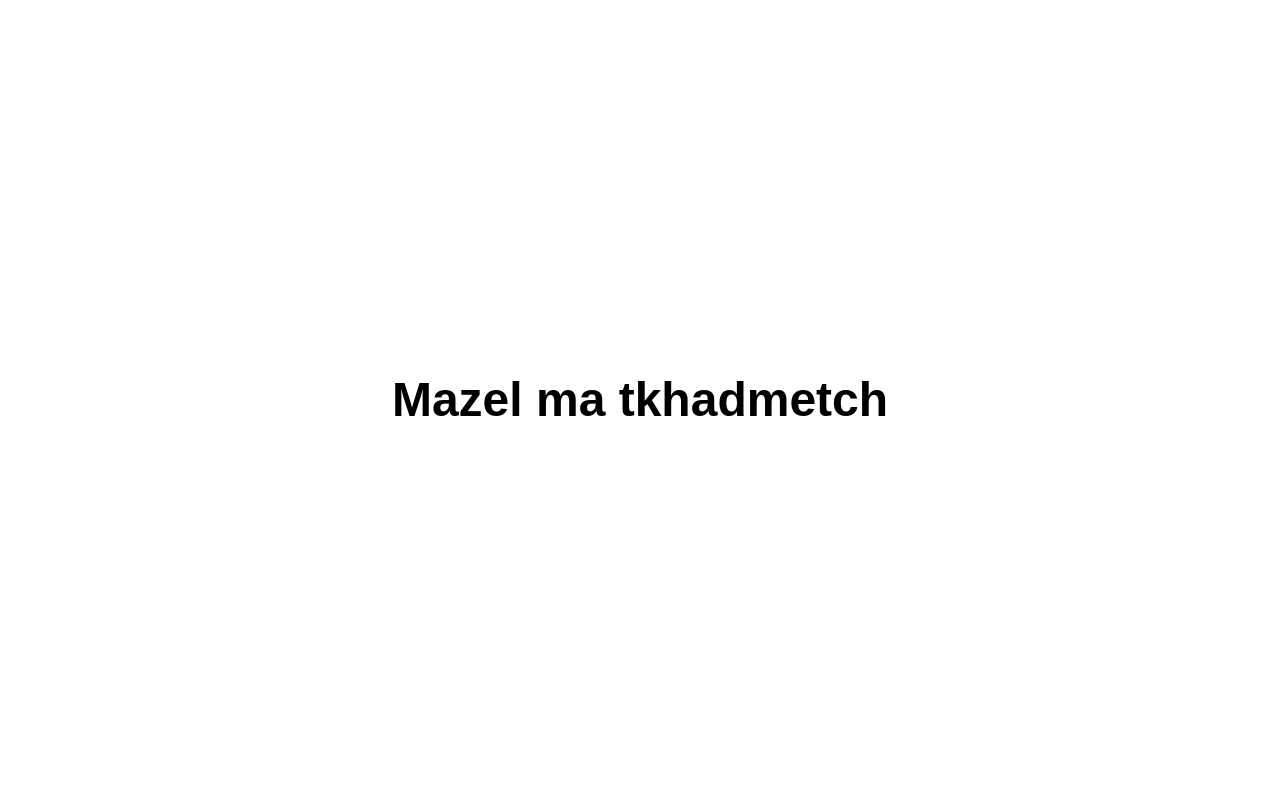
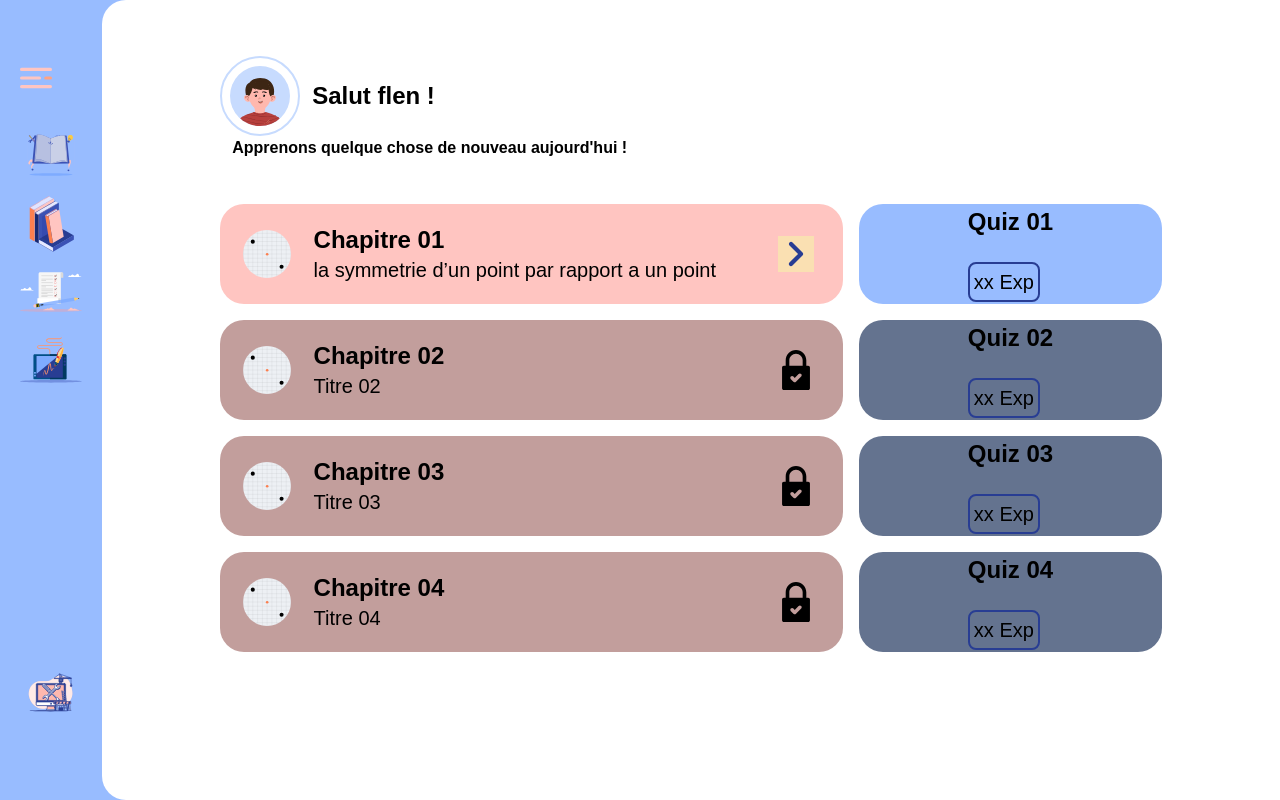
Before and after one commit to Abdelalim03/Projet2CP, a React (Create React App) app: page /cours in a window 1280 px wide. Built offline with nearby package versions, Linux system fonts and the light colour scheme; the HTML template or start-up script is replaced by a standard one; a web font is replaced by a local one.

Commit message:
cours is here

```diff
--- a/src/App.js
+++ b/src/App.js
@@ -13,7 +13,7 @@ function App() {
     <Router>
     <Routes>
       <Route path="/" >
-          <Route index element={<Cours />} />
+        <Route index element={<Langue />} />
         <Route path="welcome"  >
           <Route path="arabe" element={<NoPage />} />
           <Route path="francais" element={<Landing />} />
@@ -24,6 +24,7 @@ function App() {
         <Route path="menu" element={<Menu />}>
         {/* <Route path=":avatarId" element={<Menu />} /> */}
         </Route>
+        <Route path="cours" element={<Cours />} />
         <Route path="*" element={<NoPage />} />
       </Route>
     </Routes>
--- a/src/Components/SideBar.js
+++ b/src/Components/SideBar.js
@@ -1,8 +1,31 @@
 
 import React from 'react'
+import { Link } from 'react-router-dom'
 
 export default function SideBar() {
   return (
-    <div>SideBar</div>
+      <div className='flex flex-col fixed h-screen  left-0 top-0  justify-between items-center w-[8%] pt-14 lg:pt-16 px-3 lg:px-5'>
+            <div >
+                <button className='mb-6 lg:mb-9'><img className='w-6 lg:w-8 h-5 lg:h-7' src='/Cours/side bar/MenuIcon.svg' alt='menuic' /></button>
+            <Link to="/menu">
+            <button className='mb-2 lg:mb-3'><img className='w-14 lg:w-16 h-12 lg:h-14' src='/Cours/side bar/Instruction manual-rafiki 1.svg' alt='menuic' /></button>
+            </Link>
+            <Link to="/cours">
+              <button className='mb-2 lg:mb-3'><img className='w-14 lg:w-16 h-12 lg:h-14' src='/Cours/side bar/Group.svg' alt='menuic' /></button>
+            </Link>
+
+            <Link to="/exercices">
+              <button className='mb-2 lg:mb-3'><img className='w-14 lg:w-16 h-12 lg:h-14' src='/Cours/side bar/Group-1.svg' alt='menuic' /></button>
+            </Link>
+            <Link to="/dessiner">
+              <button className='mb-2 lg:mb-28'><img className='w-14 lg:w-16 h-12 lg:h-14' src='/Cours/side bar/OutilLibreIcon.svg' alt='menuic' /></button>
+            </Link>
+            </div>
+            <div  >
+               <Link to="/parametres">
+                  <button className='mb-20'><img className='w-14 lg:w-16 h-12 lg:h-14' src='/Cours/side bar/Maintenance-bro.svg' alt='menuic' /></button>
+               </Link>
+            </div>
+        </div>
   )
 }
--- a/src/pages/Cours/Cours.js
+++ b/src/pages/Cours/Cours.js
@@ -1,32 +1,28 @@
 import React from 'react'
+import SideBar from '../../Components/SideBar'
 
 function Cours() {
+
   return (
-    <div className='relative h-screen w-screen bg-[#98BCFF] flex flex-row selection:bg-fuchsia-300'>
-        <div className='w-[8%] h-[100%] pt-14 lg:pt-16 px-3 lg:px-5'>
-            <button className='mb-6 lg:mb-9'><img className='w-6 lg:w-8 h-5 lg:h-7' src='Cours/side bar/MenuIcon.svg' alt='menuic' /></button>
-            <button className='mb-2 lg:mb-3'><img className='w-14 lg:w-16 h-12 lg:h-14' src='Cours/side bar/Instruction manual-rafiki 1.svg' alt='menuic' /></button>
-            <button className='mb-2 lg:mb-3'><img className='w-14 lg:w-16 h-12 lg:h-14' src='Cours/side bar/Group.svg' alt='menuic' /></button>
-            <button className='mb-2 lg:mb-3'><img className='w-14 lg:w-16 h-12 lg:h-14' src='Cours/side bar/Group-1.svg' alt='menuic' /></button>
-            <button className='mb-24 lg:mb-28'><img className='w-14 lg:w-16 h-12 lg:h-14' src='Cours/side bar/OutilLibreIcon.svg' alt='menuic' /></button>
-            <button className=''><img className='w-14 lg:w-16 h-12 lg:h-14' src='Cours/side bar/Maintenance-bro.svg' alt='menuic' /></button>
-        </div>
-        <div className='bg-white rounded-l-2xl lg:rounded-l-3xl flex flex-col justify-center items-center w-[92%] h-[100%]'>
-            <div className='w-[80%] h-[30%]'>
+    <div className='relative   bg-[#98BCFF] min-h-screen flex flex-row-reverse selection:bg-fuchsia-300 overflow-y-auto '>
+        <SideBar />
+        <div className='bg-white rounded-l-2xl lg:rounded-l-3xl  flex flex-col py-7 lg:py-14 items-center w-[92%] '>
+            <div className='w-[80%] h-32 mb-0 lg:mb-5'>
                 <div className='flex'>
                     <div className='select-none h-16 lg:h-20 w-16 lg:w-20  p-2 rounded-[50%] border-2 border-[#C7DBFE] bg-white'>
                         <div className='h-[100%] w-[100%] rounded-[50%] overflow-hidden bg-[#C7DBFE]'>
-                            <img className='h-[80%] w-[100%] mt-[20%] ' src='avatar/Group-1.svg' alt='avatrar'/>
+                            <img className='h-[80%] w-[100%] mt-[20%] ' src='/avatar/Group-1.svg' alt='avatrar'/>
                         </div>
                     </div>
                     <p className='h-16 lg:h-20 w-28 lg:w-36 ml-3 py-4 lg:py-6 font-semibold text-lg lg:text-2xl'>Salut flen !</p>
                 </div>
                 <p className='ml-2 lg:ml-3 font-semibold text-sm lg:text-base'>Apprenons quelque chose de nouveau aujourd'hui !</p>
             </div>
-            <div className='w-[80%] h-[65%] grid grid-cols-3 gap-4 overflow-y-auto'>
+            <div className='w-[80%]  grid grid-cols-3 gap-4 '>
+
                 <div className='bg-[#FFC5C1] py-4 lg:py-5 rounded-3xl flex flex-row col-span-2'>
                     <div className='w-[15%] flex flex-row justify-center items-center'>
-                        <img className='w-9 lg:w-12 h-9 lg:h-12' src='Cours/imgCours/CoursPic.svg' alt='img1' />
+                        <img className='w-9 lg:w-12 h-9 lg:h-12' src='/Cours/imgCours/CoursPic.svg' alt='img1' />
                     </div>
                     <div className='w-[70%]'>
                         <div>
@@ -36,7 +32,7 @@ function Cours() {
                     </div>
                     <div className='w-[15%]  flex flex-row justify-center items-center'>
                         <button className='bg-[#FAE0B2] flex justify-center items-center w-6 lg:w-9 h-6 lg:h-9'>
-                            <img className='w-4 lg:w-7 h-4 lg:h-7' src='Cours/Icons/chevron-right-svgrepo-com (1) 1.svg' alt='icon'/>
+                            <img className='w-4 lg:w-7 h-4 lg:h-7' src='/Cours/Icons/chevron-right-svgrepo-com (1) 1.svg' alt='icon'/>
                         </button>
                     </div>
                 </div>
@@ -48,7 +44,7 @@ function Cours() {
                 </div>
                 <div className='bg-[#C29E9C] py-4 lg:py-5 rounded-3xl flex flex-row col-span-2'>
                     <div className='w-[15%] flex justify-center items-center'>
-                        <img className='w-9 lg:w-12 h-9 lg:h-12' src='src' alt='img1' />
+                        <img className='w-9 lg:w-12 h-9 lg:h-12' src='/Cours/imgCours/CoursPic.svg' alt='img1' />
                     </div>
                     <div className='w-[70%]'>
                         <div>
@@ -57,7 +53,7 @@ function Cours() {
                         </div>
                     </div>
                     <div className='w-[15%]  flex justify-center items-center'>
-                        <img className='w-7 lg:w-10 h-8 lg:h-11' src='Cours/Icons/lock-svgrepo-com 2.svg' alt='img'/>
+                        <img className='w-7 lg:w-10 h-8 lg:h-11' src='/Cours/Icons/lock-svgrepo-com 2.svg' alt='img'/>
                     </div>
                 </div>
                 <div className='flex justify-center items-center rounded-3xl bg-[#64738F]'>
@@ -68,7 +64,7 @@ function Cours() {
                 </div>
                 <div className='bg-[#C29E9C] py-4 lg:py-5 rounded-3xl flex flex-row col-span-2'>
                     <div className='w-[15%] flex justify-center items-center'>
-                        <img className='w-9 lg:w-12 h-9 lg:h-12' src='src' alt='img1' />
+                        <img className='w-9 lg:w-12 h-9 lg:h-12' src='/Cours/imgCours/CoursPic.svg' alt='img1' />
                     </div>
                     <div className='w-[70%]'>
                         <div>
@@ -77,7 +73,7 @@ function Cours() {
                         </div>
                     </div>
                     <div className='w-[15%]  flex justify-center items-center'>
-                        <img className='w-7 lg:w-10 h-8 lg:h-11' src='Cours/Icons/lock-svgrepo-com 2.svg' alt='img'/>
+                        <img className='w-7 lg:w-10 h-8 lg:h-11' src='/Cours/Icons/lock-svgrepo-com 2.svg' alt='img'/>
                     </div>
                 </div>
                 <div className='flex justify-center items-center rounded-3xl bg-[#64738F]'>
@@ -88,7 +84,7 @@ function Cours() {
                 </div>
                 <div className='bg-[#C29E9C] py-4 lg:py-5 rounded-3xl flex flex-row col-span-2'>
                     <div className='w-[15%] flex justify-center items-center'>
-                        <img className='w-9 lg:w-12 h-9 lg:h-12' src='src' alt='img1' />
+                        <img className='w-9 lg:w-12 h-9 lg:h-12' src='/Cours/imgCours/CoursPic.svg' alt='img1' />
                     </div>
                     <div className='w-[70%]'>
                         <div>
@@ -97,7 +93,7 @@ function Cours() {
                         </div>
                     </div>
                     <div className='w-[15%]  flex justify-center items-center'>
-                        <img className='w-7 lg:w-10 h-8 lg:h-11' src='Cours/Icons/lock-svgrepo-com 2.svg' alt='img'/>
+                        <img className='w-7 lg:w-10 h-8 lg:h-11' src='/Cours/Icons/lock-svgrepo-com 2.svg' alt='img'/>
                     </div>
                 </div>
                 <div className='flex justify-center items-center rounded-3xl bg-[#64738F]'>
--- a/src/pages/Menu/Menu.js
+++ b/src/pages/Menu/Menu.js
@@ -1,5 +1,5 @@
 import React from "react";
-import { useParams } from "react-router-dom";
+import { Link, useParams } from "react-router-dom";
 import CustomCard from "./CustomCard";
 
 export default function Menu() {
@@ -30,9 +30,11 @@ export default function Menu() {
                 <p className="text-white lg:text-base md:text-xs text-left lg:w-32  font-bold lg:ml-1 md:ml-5">
                   Symétrie axiale et centrale
                 </p>
-                <button className="container bg-white lg:rounded-2xl md:rounded-xl lg:h-14 lg:w-36 md:h-10 md:w-28  lg:mt-4 md:mt-2 md:ml-2 lg:text-xl font-bold text-black text-center hover:bg-slate-200 shadow-2xl  ">
-                  Allons-y
-                </button>
+                <Link to="/cours">
+                  <button className="container bg-white lg:rounded-2xl md:rounded-xl lg:h-14 lg:w-36 md:h-10 md:w-28  lg:mt-4 md:mt-2 md:ml-2 lg:text-xl font-bold text-black text-center hover:bg-slate-200 shadow-2xl  ">
+                    Allons-y
+                  </button>
+                </Link>
               </div>
               <img
                 className="lg:h-72 lg:w-96 lg:mb-20 md:w-72 md:mb-14"
```
Lines whose indentation alone changed are shown as unchanged.
